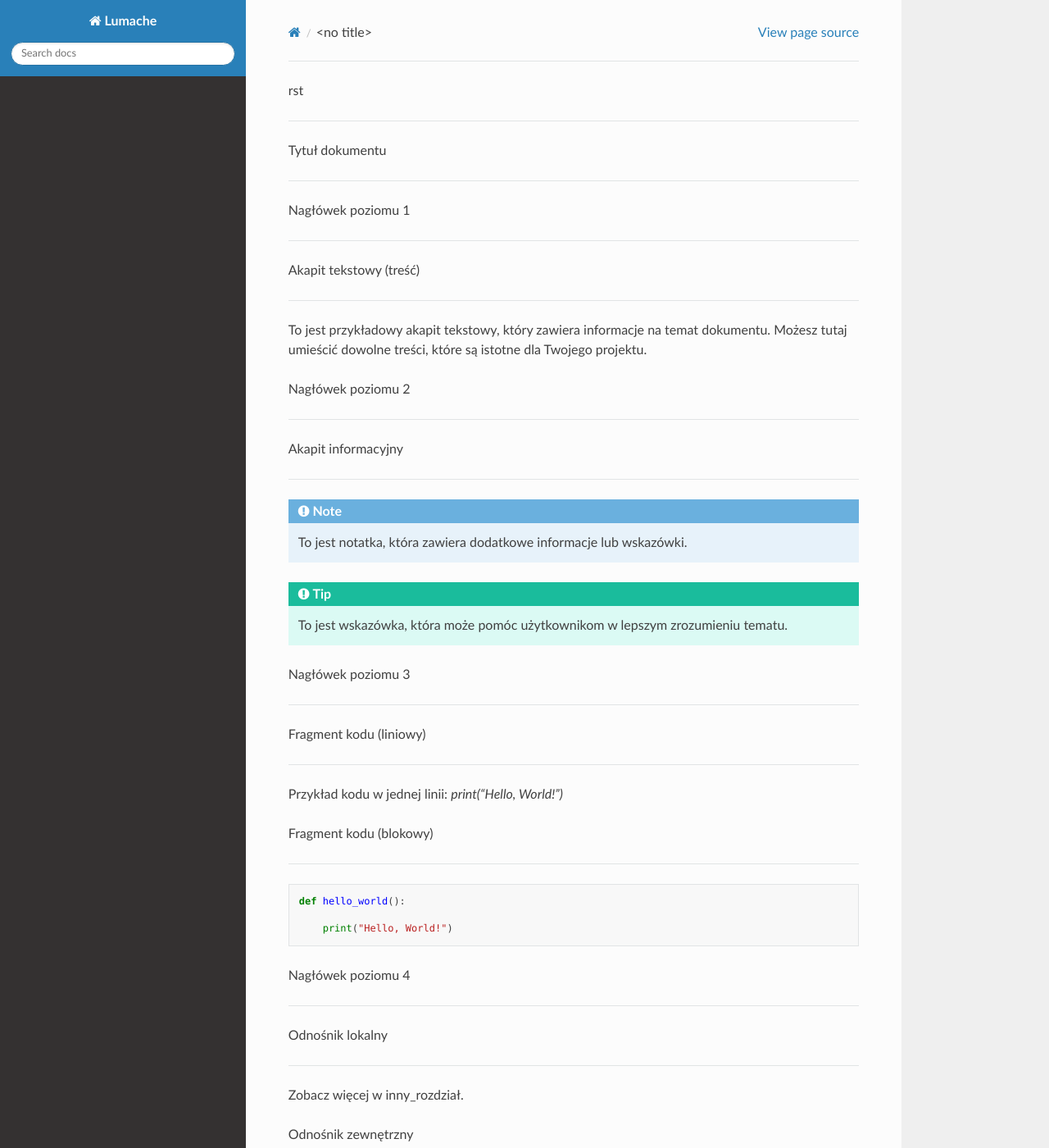
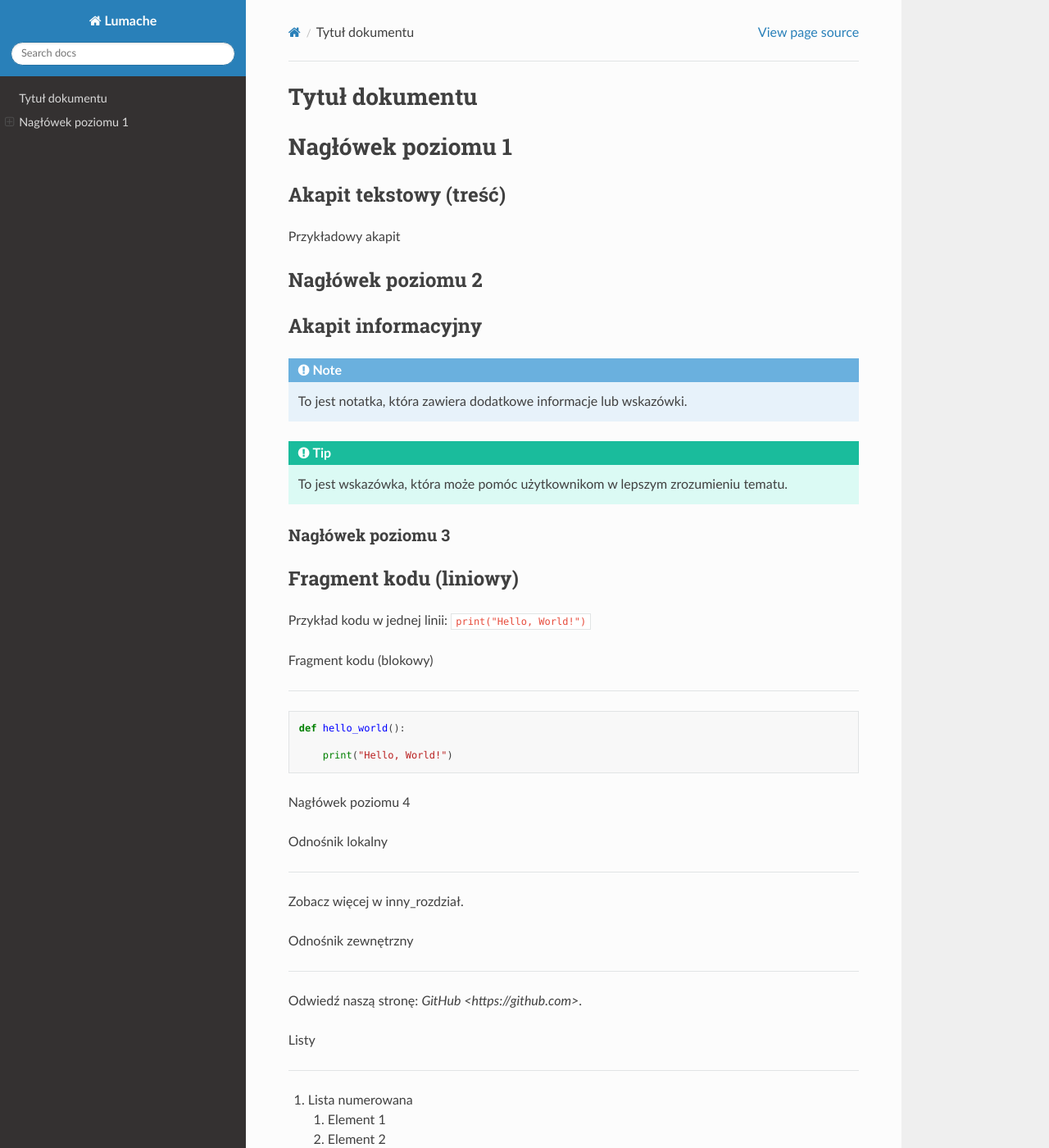
Before and after one commit to KubiakBlazejZSE/zse-4TFBLAZEJKUBIAK-rtd, a Sphinx documentation site: the page built from docs/source/index.rst, in a window 1280 px wide and 1400 px high. Shown: the whole window at 82% size. Built offline with Sphinx 7.4.7 and the Read the Docs theme 3.1.0, drawn with Linux system fonts in a browser that asks for light colours.

Commit message:
Update index.rst

```diff
--- a/docs/source/index.rst
+++ b/docs/source/index.rst
@@ -1,53 +1,40 @@
-rst
-
-=========================
 
 Tytuł dokumentu
-
-=========================
+================
 
 
 Nagłówek poziomu 1
-
 =================
 
 
 Akapit tekstowy (treść)
-
 ------------------------
-
-To jest przykładowy akapit tekstowy, który zawiera informacje na temat dokumentu. Możesz tutaj umieścić dowolne treści, które są istotne dla Twojego projektu.
+Przykładowy akapit
 
 
 Nagłówek poziomu 2
-
 -----------------
 
 
 Akapit informacyjny
-
 -------------------
 
 .. note::
-
    To jest notatka, która zawiera dodatkowe informacje lub wskazówki.
 
 
 .. tip::
-
    To jest wskazówka, która może pomóc użytkownikom w lepszym zrozumieniu tematu.
 
 
 Nagłówek poziomu 3
-
------------------
+~~~~~~~~~~~~~~~~~~
 
 
 Fragment kodu (liniowy)
-
 ------------------------
 
-Przykład kodu w jednej linii: `print("Hello, World!")`
+Przykład kodu w jednej linii: ``print("Hello, World!")``
 
 
 Fragment kodu (blokowy)
@@ -64,7 +51,6 @@ Fragment kodu (blokowy)
 
 Nagłówek poziomu 4
 
------------------
 
 
 Odnośnik lokalny
```
